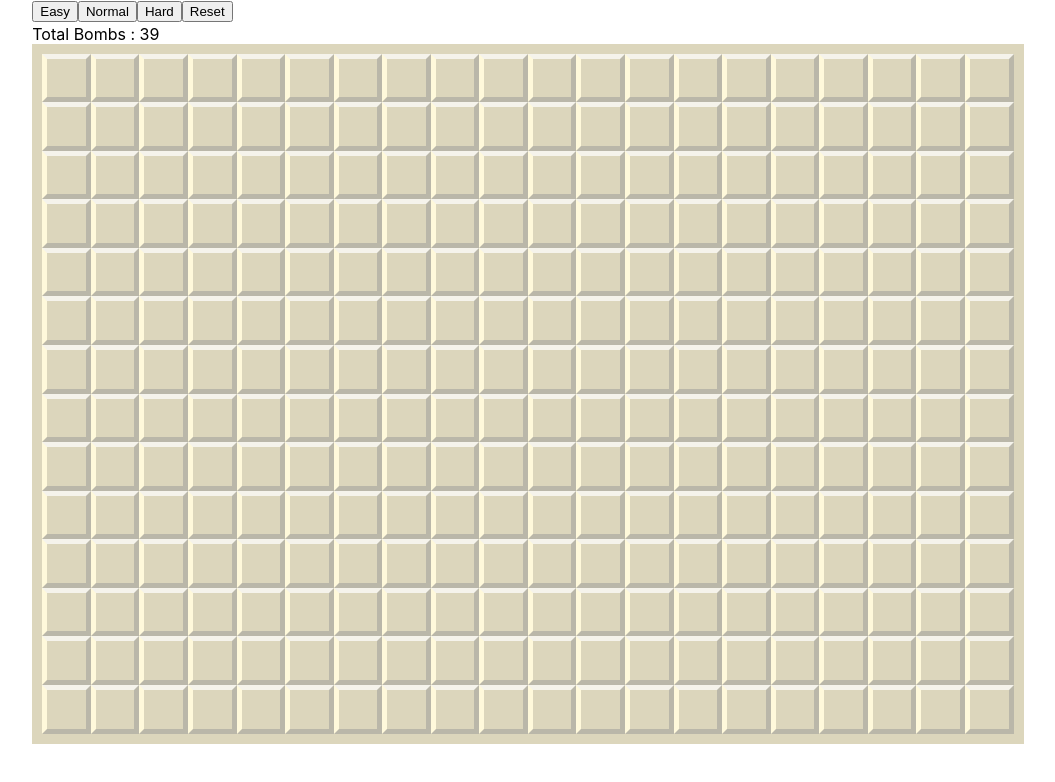
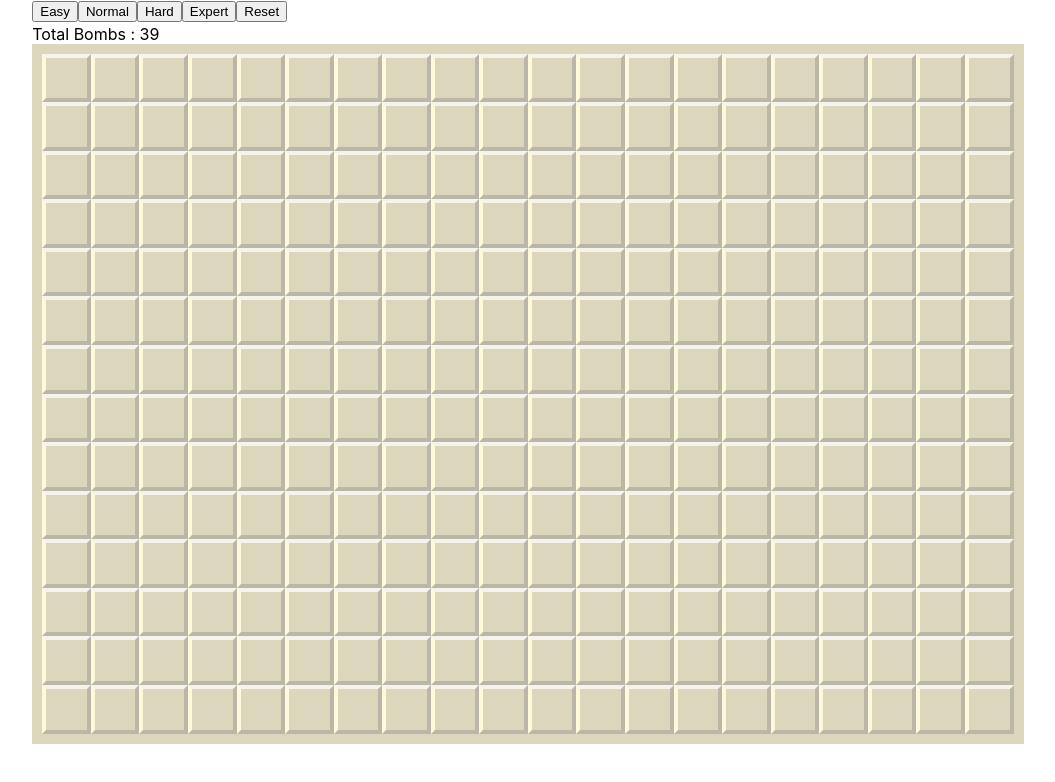
Before and after one commit to AHannelais/minesweeper, a React (Create React App) app: page / in a window 1280 px wide. Shown: the top 782 px of the page, without its empty margins (112-1167 px from the left). Built offline with nearby package versions, Linux system fonts and the light colour scheme.

Commit message:
expert mode

```diff
--- a/public/index.html
+++ b/public/index.html
@@ -8,6 +8,10 @@
     <meta name="description" content="Antoine Hannelais Minesweeper Game" />
     <link rel="apple-touch-icon" href="%PUBLIC_URL%/mine.svg" />
     <link rel="manifest" href="%PUBLIC_URL%/manifest.json" />
+    <link
+      href="https://fonts.googleapis.com/css2?family=Roboto+Mono:wght@700&display=swap"
+      rel="stylesheet"
+    />
     <title>Minesweeper Game</title>
   </head>
   <body>
--- a/src/components/Settings.tsx
+++ b/src/components/Settings.tsx
@@ -37,6 +37,11 @@ function Settings({
         onChangeHeight(isHorrizontal ? 20 : 29);
         onChangeWidth(isHorrizontal ? 29 : 20);
         break;
+      case "expert":
+        onChangeBombAmount(230);
+        onChangeHeight(isHorrizontal ? 26 : 38);
+        onChangeWidth(isHorrizontal ? 38 : 26);
+        break;
       default:
         break;
     }
@@ -65,6 +70,13 @@ function Settings({
       >
         Hard
       </button>
+      <button
+        onClick={() => {
+          onChangeDifficulty("expert");
+        }}
+      >
+        Expert
+      </button>
       <button onClick={resetBoard}>Reset</button>
     </div>
   );
--- a/src/components/Square.tsx
+++ b/src/components/Square.tsx
@@ -80,12 +80,16 @@ interface WrapperProps {
 const Wrapper = styled.div`
   height: ${(p: WrapperProps) => `${p.unit}px`};
   width: ${(p: WrapperProps) => `${p.unit}px`};
+  font-family: "Roboto Mono", monospace;
   font-size: ${(p: WrapperProps) => `${p.unit / 2}px`};
   box-sizing: border-box;
   background-color: ${(p: WrapperProps) => p.backgroundColor};
   color: ${(p: WrapperProps) => p.textColor};
   text-align: center;
-  border: ${(p: WrapperProps) => (p.borderColor === "#9c998d" ? "2px" : "5px")}
+  border: ${(p: WrapperProps) =>
+      p.borderColor === "#9c998d"
+        ? `${(2 * p.unit) / 50}px`
+        : `${p.unit / 10}px`}
     solid;
   border-color: ${(p: WrapperProps) => p.borderColor};
 `;
```
